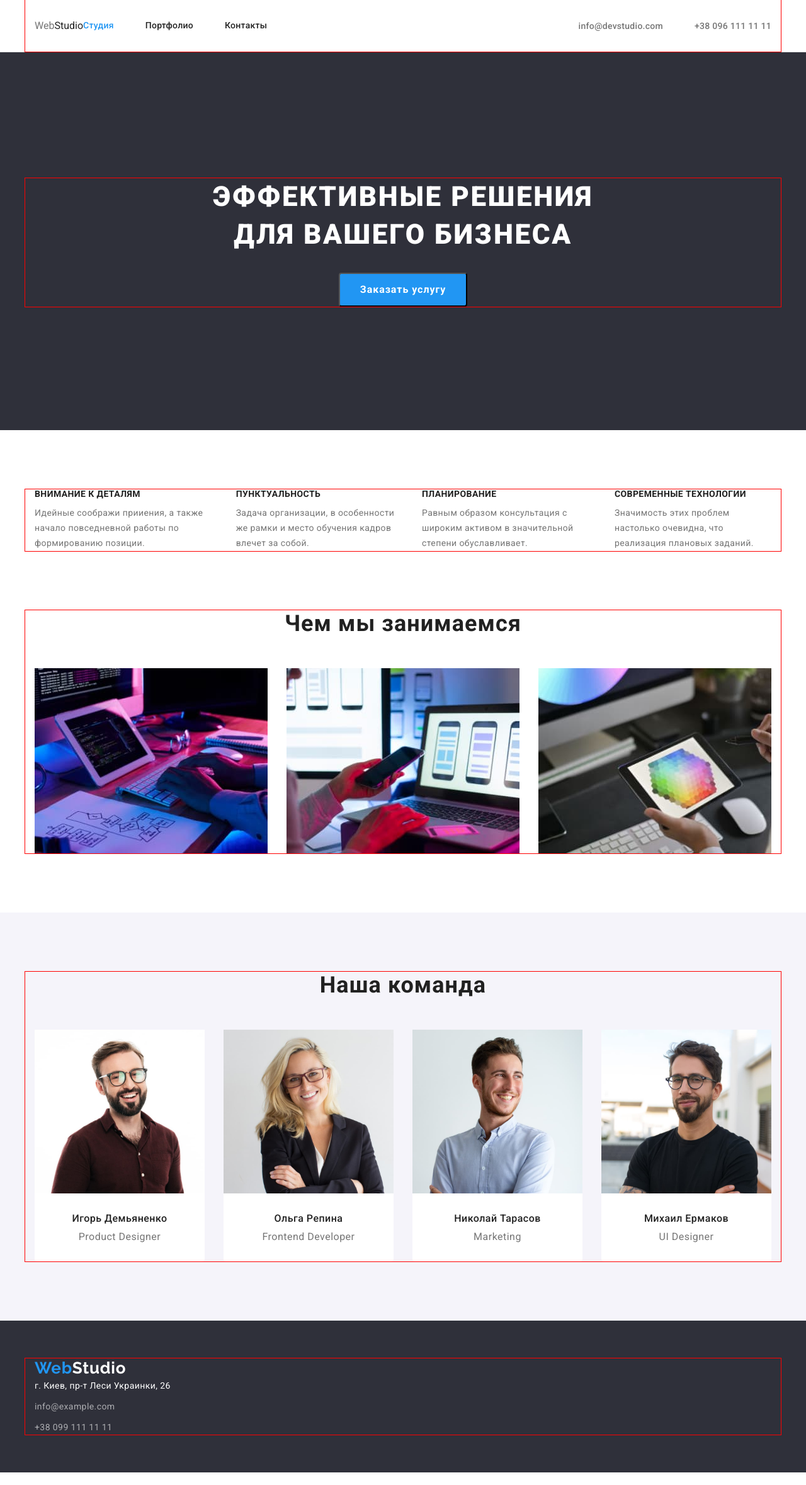
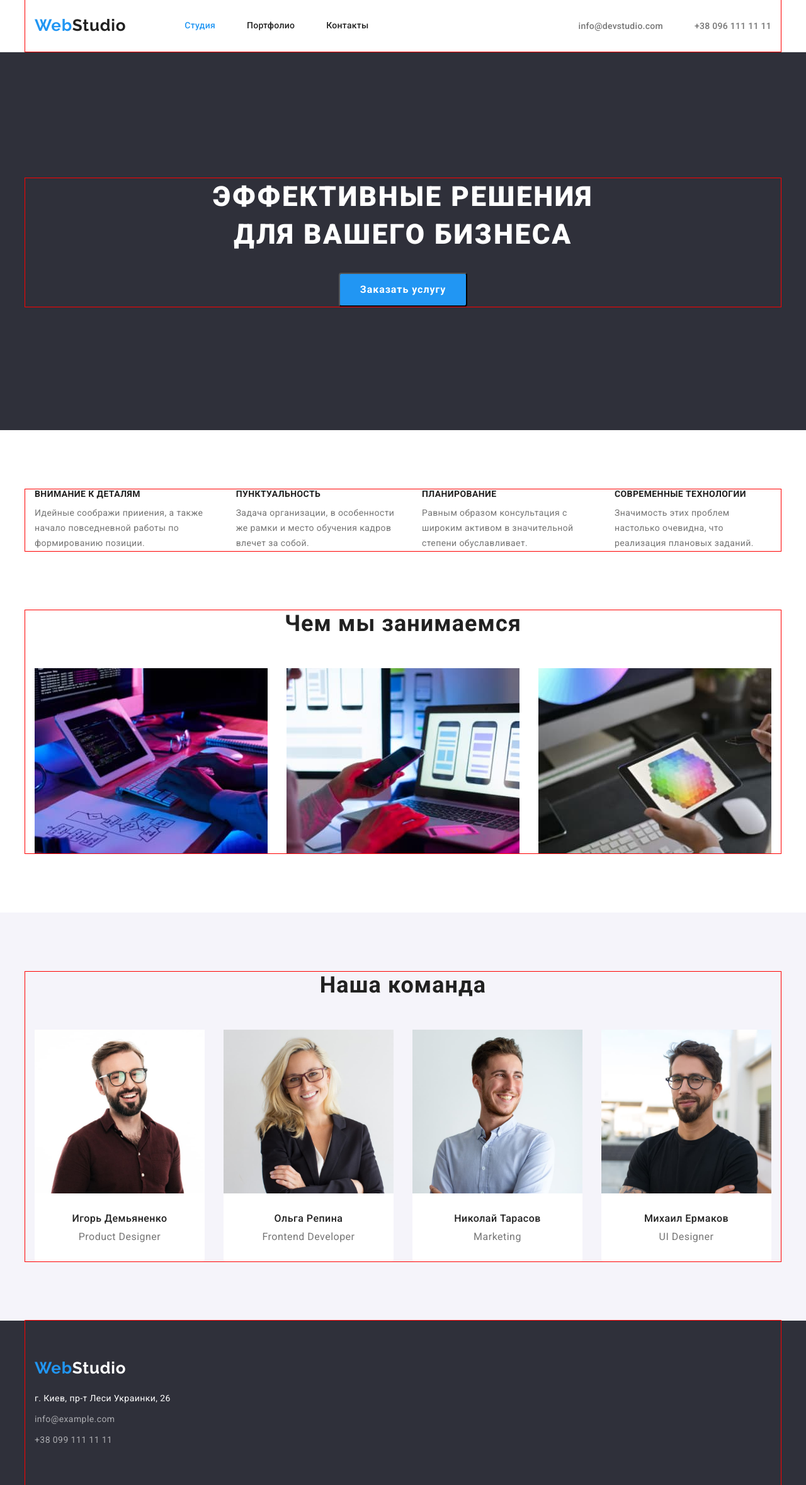
Before and after one commit to SvitLana22/goit-markup-hw-03, a plain HTML site: page index.html in a window 1280 px wide. Shown: the whole page at 63% size. Drawn offline with nearby package versions, Linux system fonts and the light colour scheme.

Commit message:
hw-03-footer-finish

```diff
--- a/css/style.css
+++ b/css/style.css
@@ -62,8 +62,8 @@ img {
 .header {
     border-bottom: 1px solid #ECECEC;
 }
-.heder-logo-web {
-    margin-right: 93px ;
+.header-logo-web {
+    margin-right: 93px;
     padding-top: 24px;
     padding-bottom: 25px;
     color:var(--accent-color);
@@ -249,11 +249,13 @@ img {
 /* -----------FOOTER-----------*/
 .footer {
     background-color: #2F303A;
-    padding: 60px 0;
+
+}
+.footer .container {
+    padding-top: 60px;
+    padding-bottom: 60px;
 }
 .footer-logo-web {
-    padding-top: 24px;
-        padding-bottom: 25px;
     color: var(--accent-color);
     font-family: 'Raleway';
     font-weight: 700;
@@ -264,12 +266,18 @@ img {
 .footer .logo {
     display: block;
     margin-bottom: 20px;
+    padding-top: 24px;
+    padding-bottom: 25px;
+
 }
 .footer-logo {
     color: var(--main-white-color);
 }
 .address {
     font-style: normal;
+}
+.address-list {
+    margin-top: 20px;
 }
 .address-item:not(:last-child) {
     margin-bottom: 9px;
```
Lines whose indentation alone changed are shown as unchanged.
